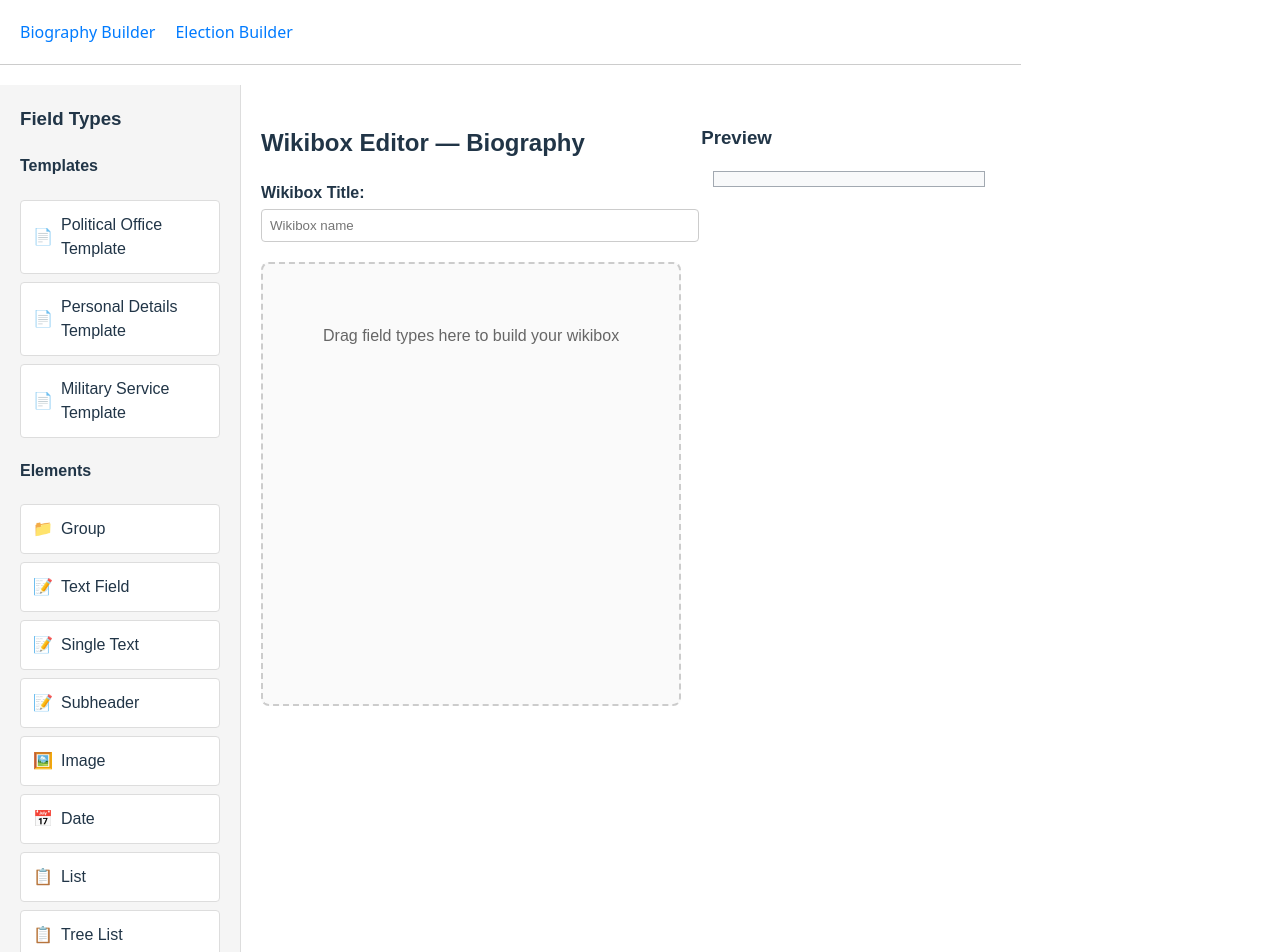
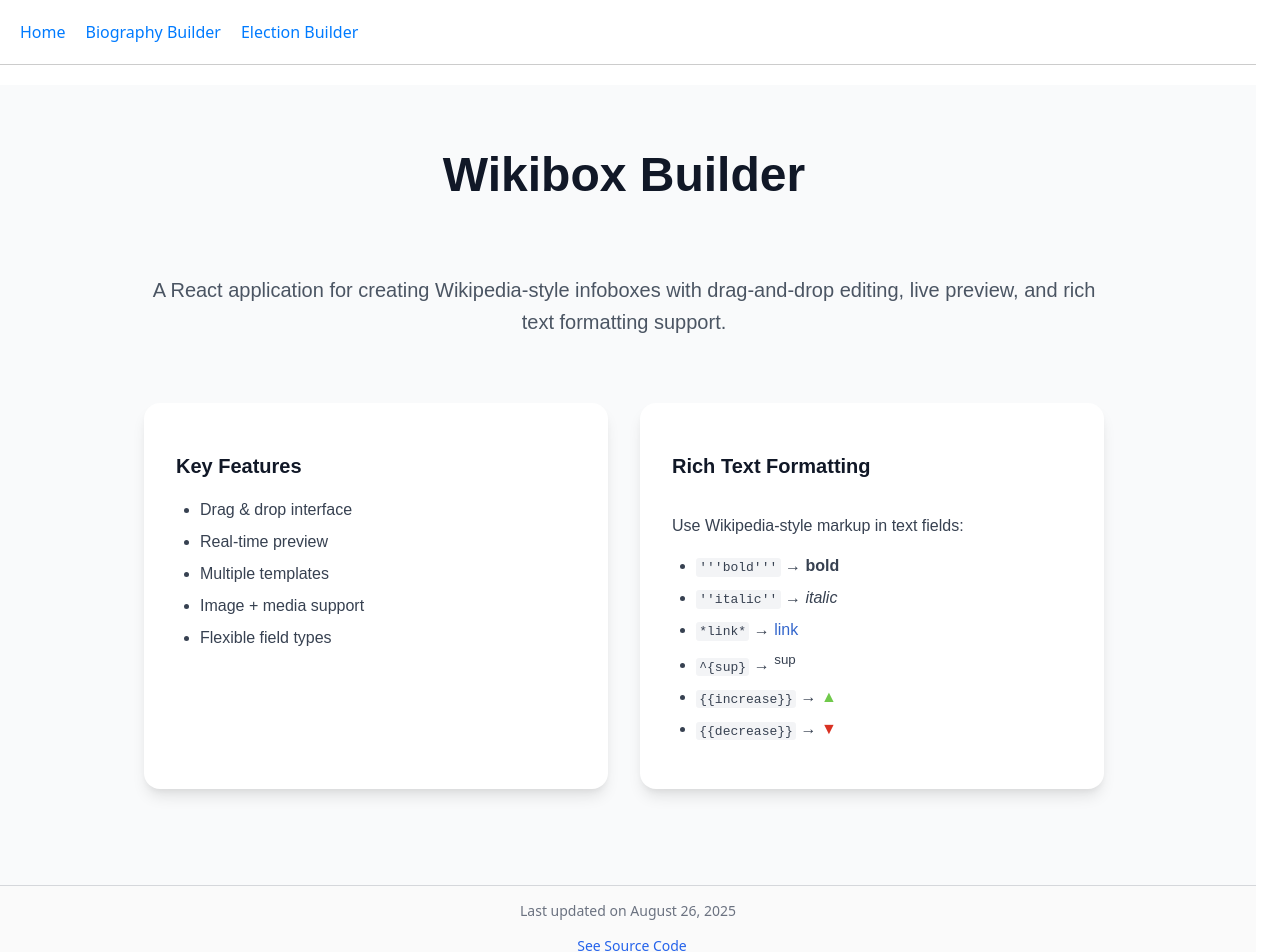
Before and after one commit to Ishancorp/wikipedia-infobox-builder, a React (Vite) app: page / in a window 1280 px wide. Shown: the top 952 px of the page. Built offline with nearby package versions, Linux system fonts and the light colour scheme.

Commit message:
Added general use footer

```diff
--- a/package.json
+++ b/package.json
@@ -4,7 +4,9 @@
   "version": "0.0.0",
   "type": "module",
   "scripts": {
+    "predev": "node src/scripts/updateLastUpdated.js",
     "dev": "vite",
+    "prebuild": "node src/scripts/updateLastUpdated.js",
     "build": "vite build",
     "lint": "eslint .",
     "preview": "vite preview"
--- a/src/App.jsx
+++ b/src/App.jsx
@@ -1,12 +1,18 @@
 import { BrowserRouter as Router, Routes, Route, Link } from 'react-router-dom'
 import BiographyBuilder from './infoboxes/biography/BiographyBuilder'
 import ElectionBuilder from './infoboxes/election/ElectionBuilder'
+import HomePage from './infoboxes/homepage/HomePage'
+import Footer from './infoboxes/components/footer/Footer'
 
 function App() {
   return (
+    <>
       <Router>
         <div>
           <nav style={{ padding: '20px', borderBottom: '1px solid #ccc', marginBottom: '20px' }}>
+            <Link to="/" style={{ marginRight: '20px', textDecoration: 'none', color: '#007bff' }}>
+              Home
+            </Link>
             <Link to="/biography" style={{ marginRight: '20px', textDecoration: 'none', color: '#007bff' }}>
               Biography Builder
             </Link>
@@ -18,10 +24,12 @@
           <Routes>
             <Route path="/biography" element={<BiographyBuilder />} />
             <Route path="/election" element={<ElectionBuilder />} />
-          <Route path="/" element={<BiographyBuilder />} />
+            <Route path="/" element={<HomePage />} />
           </Routes>
         </div>
       </Router>
+      <Footer/>
+    </>
   )
 }
 
--- a/src/infoboxes/biography/BiographyBuilder.jsx
+++ b/src/infoboxes/biography/BiographyBuilder.jsx
@@ -796,7 +796,7 @@
   };
 
   return (
-    <div className="wikibox-builder-container" style={{ display: 'flex', minHeight: '100vh', fontFamily: 'Arial, sans-serif' }}>
+    <div className="wikibox-builder-container" style={{ display: 'flex', minHeight: '100vh', minWidth: '95vw', fontFamily: 'Arial, sans-serif' }}>
       <Sidebar fieldTypes={fieldTypes} handleDragStart={handleDragStart}/>
 
       <div className="wikibox-main-content" style={{ flex: 1, padding: '20px', display: 'flex', gap: '20px' }}>
--- /dev/null
+++ b/src/infoboxes/components/footer/Footer.css
@@ -0,0 +1,25 @@
+footer {
+  text-align: center;
+  color: #6b7280;
+  background-color: #FAFAFA;
+  font-size: 0.875em;
+  border-top: 1px solid #d5d7db;
+}
+
+footer div {
+  display: flex;
+  justify-content: center;
+  align-items: center;
+  margin-top: 0.5em;
+  padding-bottom: 1em;
+}
+
+footer div a {
+  margin-left: 0.5rem;
+  color: #2563eb;
+  text-decoration: none;
+}
+
+footer div a:hover {
+  color: #1d4ed8;
+}
--- /dev/null
+++ b/src/infoboxes/components/footer/Footer.jsx
@@ -0,0 +1,24 @@
+import './Footer.css'
+import lastUpdatedData from '../../../lastUpdated.json';
+
+export default function Footer() {
+  const lastUpdated = new Date(lastUpdatedData.lastUpdated).toLocaleDateString("en-US", {
+    year: "numeric",
+    month: "long",
+    day: "numeric",
+  });
+  return (
+    <footer>
+      <p>Last updated on {lastUpdated}</p>
+      <div>
+        <a
+          href="https://github.com/Ishancorp/wikipedia-infobox-builder"
+          target="_blank"
+          rel="noopener noreferrer"
+        >
+          See Source Code
+        </a>
+      </div>
+    </footer>
+  )
+}
--- a/src/infoboxes/election/ElectionBuilder.jsx
+++ b/src/infoboxes/election/ElectionBuilder.jsx
@@ -252,7 +252,6 @@
         { type: 'line', position: 'single', label: 'Line', icon: '—' },
         { type: 'electionheader', position: 'ternary', label: 'Election Header', icon: '📝' },
         { type: 'electionfooter', position: 'binary', label: 'Election Footer', icon: '📝' },
-        { type: 'subheader', position: 'subheader', label: 'Subheader', icon: '📝' },
         { type: 'image', position: 'image', label: 'Image', icon: '🖼️' },
         { type: 'thumbnail', position: 'image', label: 'Thumbnail', icon: '🖼️' },
         { type: 'inlineimage', position: 'normal', label: 'Inline Image', icon: '🖼️' },
@@ -343,7 +342,6 @@
       case 'line': return '';
       case 'electionheader': return {first: '', middle: '', last: ''};
       case 'electionfooter': return {first: '', middle: '', last: ''};
-      case 'subheader': return '';
       case 'image': return '';
       case 'inlineimage': return '';
       case 'thumbnail': return '';
@@ -560,7 +558,7 @@
         id: baseId + index + 1,
         type: child.type,
         label: child.label,
-        position: child.position || (child.type === 'subheader' ? 'subheader' : child.type === 'singletext' ? 'single' : 'normal'),
+        position: child.position || (child.type === 'singletext' ? 'single' : 'normal'),
         value: child.value || getDefaultValue(child.type),
         caption: child.caption || "",
         showCaption: child.showCaption || false,
@@ -793,17 +791,6 @@
       case 'line':
         return (<></>);
 
-      case 'subheader':
-        return (
-          <textarea
-            className="wikibox-field-input"
-            type='text'
-            value={field.value}
-            onChange={(e) => updateField(field.id, e.target.value)}
-            placeholder="Enter text here"
-          />
-        );
-
       case 'date':
         return (
           <input
@@ -1313,21 +1300,6 @@
                                   </div>
                                 );
 
-                              case 'subheader':
-                                return (
-                                  <textarea
-                                    className="wikibox-field-input"
-                                    value={headerChild.value}
-                                    onChange={(e) => updateGroupChild(field.id, headerChild.id, e.target.value)}
-                                    placeholder="Subheader text"
-                                    style={{
-                                      width: '100%',
-                                      minHeight: '30px',
-                                      fontWeight: 'bold'
-                                    }}
-                                  />
-                                );
-
                               case 'inlineimage':
                               case 'image':
                               case 'thumbnail':
@@ -1580,16 +1552,6 @@
                                   placeholder="Next election"
                                 />
                               </>
-                            );
-
-                          case 'subheader':
-                            return (
-                              <textarea
-                                className="wikibox-field-input"
-                                value={child.value}
-                                onChange={(e) => updateGroupChild(field.id, child.id, e.target.value)}
-                                placeholder="Subheader text"
-                              />
                             );
 
                           case 'date':
@@ -2008,16 +1970,6 @@
                             </>
                           );
 
-                        case 'subheader':
-                          return (
-                            <input
-                              className="wikibox-field-input"
-                              type='text'
-                              value={child.value}
-                              onChange={(e) => updateGroupChild(field.id, child.id, e.target.value)}
-                            />
-                          );
-
                         case 'date':
                           return (
                             <input
@@ -2469,17 +2421,6 @@
         </>
       );
     }
-    else if (field.position === 'subheader') {
-      return (
-        <tr key={field.id} className="wikibox-preview-row">
-          <td colSpan="2" className="wikibox-preview-subheader">
-            <div className="wikibox-preview-subheader">
-              {renderPreviewValue(field)}
-            </div>
-          </td>
-        </tr>
-      );
-    }
     else if (field.position === 'thumbnail' || field.position === 'image') {
       return (
         <tr key={field.id} className="wikibox-preview-row">
@@ -2502,17 +2443,6 @@
                 </tr>
                 <tr><td colSpan="2" className="middle"></td></tr>
               </>
-            );
-          }
-          else if (child.position === 'subheader' || child.type === 'subheader') {
-            return (
-              <tr key={child.id} className="wikibox-preview-row">
-                <td colSpan="2" className="wikibox-preview-subheader">
-                  <div className="wikibox-preview-subheader">
-                    {renderPreviewValue(child)}
-                  </div>
-                </td>
-              </tr>
             );
           }
           else if (child.position === 'ternary' || child.type === 'electionheader') {
@@ -2648,7 +2578,7 @@
   };
 
   return (
-    <div className="wikibox-builder-container" style={{ display: 'flex', minHeight: '100vh', fontFamily: 'Arial, sans-serif' }}>
+    <div className="wikibox-builder-container" style={{ display: 'flex', minHeight: '100vh', minWidth: '95vw', fontFamily: 'Arial, sans-serif' }}>
       <Sidebar fieldTypes={fieldTypes} handleDragStart={handleDragStart}/>
 
       <div className="wikibox-main-content" style={{ flex: 1, padding: '20px', display: 'flex', gap: '20px' }}>
--- /dev/null
+++ b/src/infoboxes/homepage/HomePage.css
@@ -0,0 +1,65 @@
+.outer-div {
+  min-height: 100vh;
+  min-width: 95vw;
+  background-color: #f9fafb;
+  display: flex;
+  flex-direction: column;
+  align-items: center;
+  justify-content: center;
+  padding: 0 1.5em;
+  padding-left: 1em;
+  font-family: Arial, sans-serif;
+}
+
+.outer-div h1 {
+  font-size: 3em;
+  font-weight: bold;
+  color: #111827;
+  margin-bottom: 1.5em;
+}
+
+.box {
+  padding: 2em;
+  background-color: white;
+  border-radius: 1em;
+  box-shadow: 0 10px 15px -3px rgba(0, 0, 0, 0.1), 0 4px 6px -2px rgba(0, 0, 0, 0.05);
+  transition: box-shadow 0.3s ease;
+}
+
+.box ul {
+  list-style-type: disc;
+  padding-left: 1.5em;
+  color: #374151;
+  font-size: 1em;
+}
+
+.box ul li {
+  margin-bottom: 0.5em;
+}
+
+.box ul li code {
+  background-color: #f3f4f6;
+  padding: 0.125em 0.25em;
+  border-radius: 0.25em;
+}
+
+.box h2 {
+  font-size: 1.25em;
+  font-weight: 600;
+  color: #111827;
+}
+
+.box div {
+  display: flex;
+  align-items: center;
+  margin-bottom: 1em;
+}
+
+.top-p {
+  font-size: 1.25em;
+  color: #4b5563;
+  margin-bottom: 3em;
+  max-width: 48em;
+  margin: 0 auto;
+  line-height: 1.625;
+}
--- /dev/null
+++ b/src/infoboxes/homepage/HomePage.jsx
@@ -0,0 +1,66 @@
+import './HomePage.css'
+
+export default function HomePage() {
+  return (
+    <div className="outer-div">
+      <div style={{ maxWidth: '72rem', margin: '0 auto' }}>
+        <div style={{ textAlign: 'center', marginBottom: '4rem' }}>
+          <h1>Wikibox Builder</h1>
+          <p className='top-p'>
+            A React application for creating Wikipedia-style infoboxes with drag-and-drop editing, live preview, and rich text formatting support.
+          </p>
+        </div>
+
+        <div style={{
+          display: 'grid',
+          gridTemplateColumns: 'repeat(auto-fit, minmax(300px, 1fr))',
+          gap: '2rem',
+          marginBottom: '4rem'
+        }}>
+          <div className="box">
+            <h2>Key Features</h2>
+            <ul>
+              <li>Drag & drop interface</li>
+              <li>Real-time preview</li>
+              <li>Multiple templates</li>
+              <li>Image + media support</li>
+              <li>Flexible field types</li>
+            </ul>
+          </div>
+
+          <div className="box">
+            <div>
+              <h2>Rich Text Formatting</h2>
+            </div>
+            <p style={{
+              color: '#374151',
+              marginBottom: '1rem'
+            }}>
+              Use Wikipedia-style markup in text fields:
+            </p>
+            <ul>
+              <li>
+                <code>'''bold'''</code> → <b>bold</b>
+              </li>
+              <li>
+                <code>''italic''</code> → <i>italic</i>
+              </li>
+              <li>
+                <code>*link*</code> → <span className="linktext">link</span>
+              </li>
+              <li>
+                <code>^{"{sup}"}</code> → <sup>sup</sup>
+              </li>
+              <li>
+                <code>{"{{increase}}"}</code> → <span className="increase">▲</span>
+              </li>
+              <li>
+                <code>{"{{decrease}}"}</code> → <span className="decrease">▼</span>
+              </li>
+            </ul>
+          </div>
+        </div>
+      </div>
+    </div>
+  );
+}
--- /dev/null
+++ b/src/lastUpdated.json
@@ -0,0 +1,3 @@
+{
+  "lastUpdated": "2025-08-25 17:18:33 -0700"
+}
```
Also changed, not shown: src/scripts/updateLastUpdated.js (added, +12 -0 lines). Lines whose indentation alone changed are shown as unchanged.
